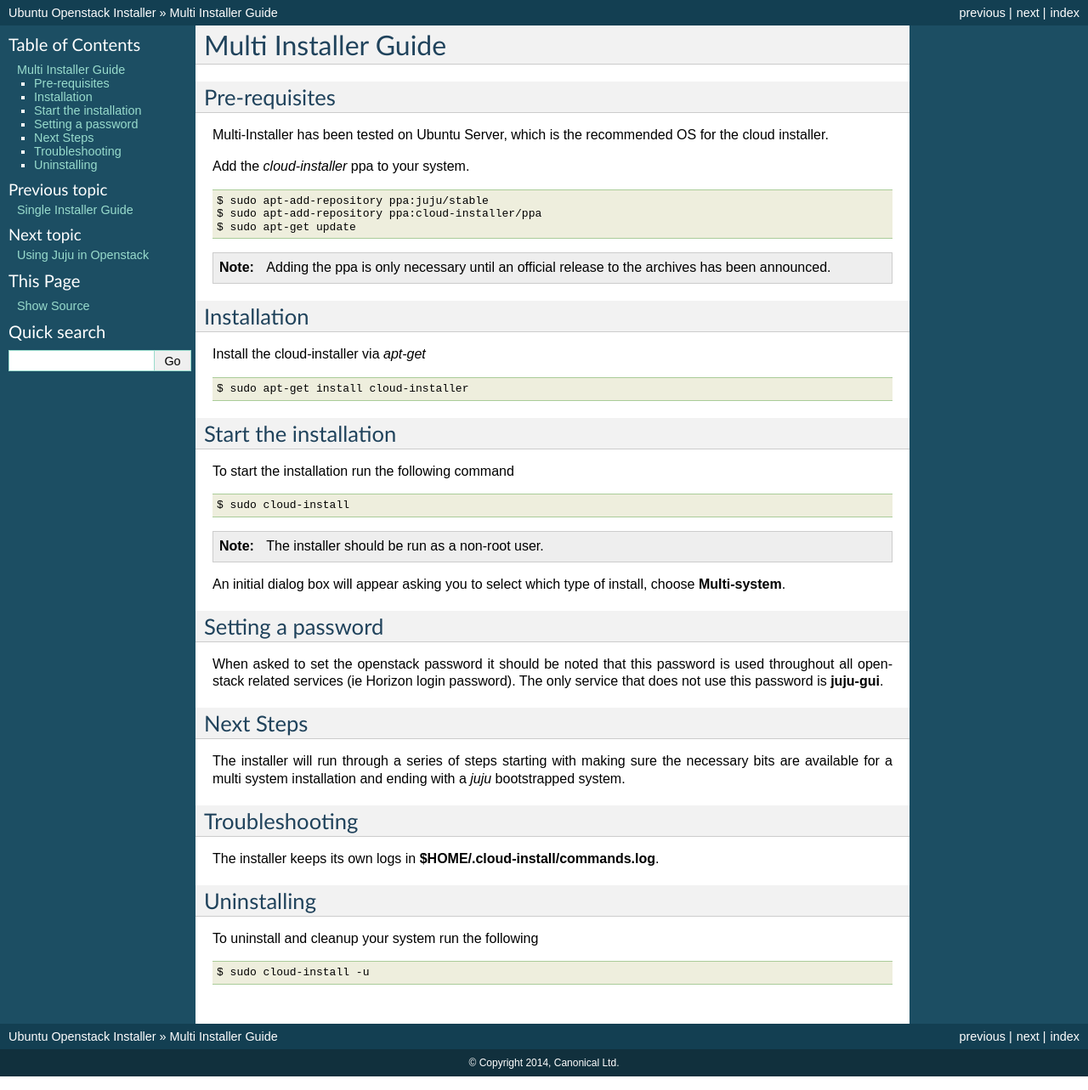
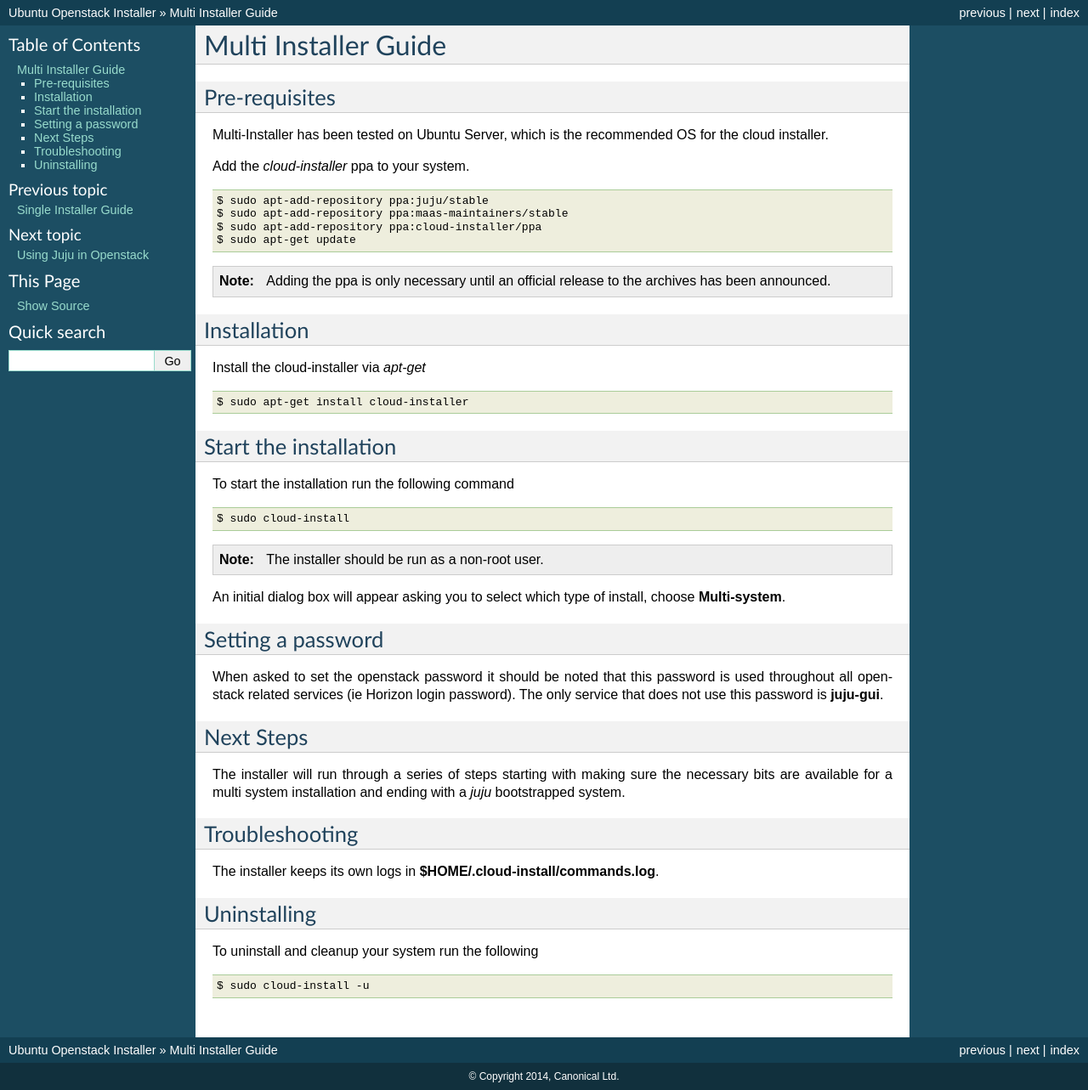
Before and after one commit to Ubuntu-Solutions-Engineering/openstack-installer, a Sphinx documentation site: the page built from docs/multi-installer.guide.rst, in a window 1280 px wide. Shown: the whole page at 85% size. Built offline with Sphinx 7.4.7, drawn with Linux system fonts in a browser that asks for light colours.

Commit message:
add maas stable ppa to docs
Signed-off-by: Adam Stokes <adam.stokes@ubuntu.com>

```diff
--- a/docs/multi-installer.guide.rst
+++ b/docs/multi-installer.guide.rst
@@ -11,6 +11,7 @@ Add the `cloud-installer` ppa to your system.
 .. code::
 
    $ sudo apt-add-repository ppa:juju/stable
+   $ sudo apt-add-repository ppa:maas-maintainers/stable
    $ sudo apt-add-repository ppa:cloud-installer/ppa
    $ sudo apt-get update
 
```
